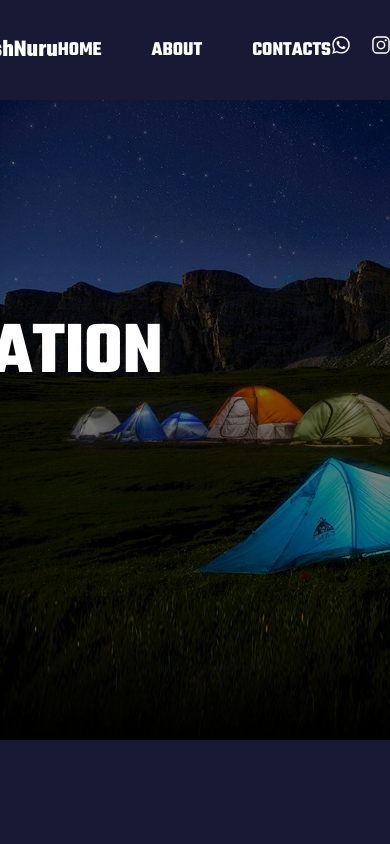
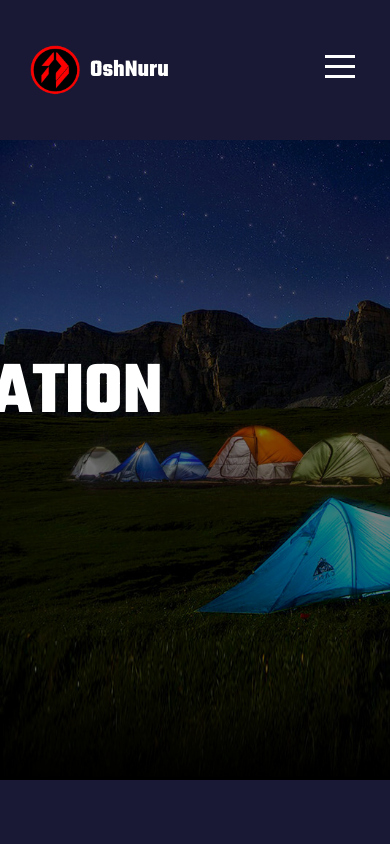
Before and after one commit to danchikw/project-tourism, a plain HTML site: page pages/about/about.html in a window 390 px wide. Shown: the top 844 px of the page. Drawn offline with nearby package versions, Linux system fonts and the light colour scheme.

Commit message:
header фдадаптация буттуÐ

```diff
--- a/css/about css/about.css
+++ b/css/about css/about.css
@@ -6,8 +6,19 @@
 a{
     text-decoration: none;
 }
-.header{
-    height: 100px;
+body{
+    position: relative;
+    background-color:#191935;
+    overflow: hidden;
+    width:  100%;
+}
+
+header{
+    display: flex;
+    justify-content: space-between;
+}
+.header1{
+    height: 140px;
     display: flex;
     justify-content: center;
     align-items: center;
@@ -16,13 +27,18 @@ a{
 .block-content{
     width: 1200px;
     margin: 0 0 0 0;
-    z-index: 2;
+
     /*background: #f90000;*/
 }
 .logos{
     display: flex;
     align-items: center;
     justify-content: space-between;
+     z-index: 100;
+}
+.burger--menu{
+    display: flex;
+
 }
 .logo-title{
     display: flex;
@@ -40,37 +56,58 @@ a{
     display: flex;
     align-items: center;
     gap: 50px;
+    margin-right: 300px;
+    list-style-type: none;
 }
-.menu1 a{
+.menu1{
     text-decoration: none;
     color: white;
     font-weight: bold;
     font-size: 20px;
 }
-.menu1 a:hover{
+.menu1:hover{
     transition: 0.3s;
     color: #f90000;
 }
 .icons{
     color: white;
     display: flex;
+    align-items: center;
     font-size: 20px;
     gap: 20px;
 }
 .icon1:hover{
-    color: #4aff00;
-}
-.icon2:hover{
-    color: #d104ff;
-}
-.icon3:hover{
-    color: #0051ff;
-}
-.icon4:hover{
-    color: #f90000;
+    color:#f90000;
 }
 
+.header--burger__btn{
+    position: relative;
+    width: 40px;
+    height: 40px;
+    border: none;
+    background-color:transparent;
+    display: none;
+    z-index: 100;
 
+}
+.header--burger__btn span{
+    width: 30px;
+    height: 3px;
+    position: absolute;
+    background-color: #fff;
+    left: 5px;
+    transition: background-color .5s, opacity .25s, transform .5s;
+    will-change:  transform;
+}
+.header--burger__btn span:hover{
+    background-color: #777676;
+}
+.header--burger__btn span:nth-child(1){
+    transform: translateY(-10px);
+}
+.header--burger__btn span:nth-child(3){
+    transform: translateY(10px);
+}
 
 
 .main-block{
@@ -85,7 +122,7 @@ a{
     background-image: url("../../images/about-3-img.jpg  ");
     background-repeat:no-repeat;
     background-size: cover;
-    position: relative;
+position: relative;
 
 }
 #main-block::after{
@@ -96,7 +133,7 @@ a{
     height: 100%;
     position: absolute;
     background-color: rgba(0, 0, 0, 0.5); /* Чем меньше третий параметр в rgba(), тем менее прозрачен темный фильтр */
-    z-index: 1;
+
 }
 .main-text{
     color: #ffffff;
--- /dev/null
+++ b/css/about css/aboutAdaptiv.css
@@ -0,0 +1,57 @@
+@media (max-width: 900px) {
+    .header--burger__btn {
+        display: block;
+    }
+    .header.open .header--burger__btn span:nth-child(1){
+        transform:  rotate(-45deg);
+    }
+    .header.open .header--burger__btn span:nth-child(2){
+        opacity: 0;
+    }
+    .header.open .header--burger__btn span:nth-child(3){
+        transform: rotate(45deg);
+    }
+    .logos {
+        position: absolute;
+        top: 0;
+        right:-300px;
+        width: 300px;
+        height: 300px;
+        display: flex;
+        flex-direction: column;
+        align-items: center;
+        background-color:#191935;
+        padding: 60px 0;
+        visibility: hidden;
+        transition: transform .5s, opacity .5s, visibility .5s;
+    }
+
+    .block-content {
+        margin: 0 30px;
+
+        /*background: #f90000;*/
+    }
+
+    .menu{
+        text-align: center;
+        margin: 0;
+        display: block;
+
+    }
+
+    .menu1{
+        width: 300px;
+        margin: 0;
+        padding: 10px 0;
+    }
+
+    .menu1 a{
+        width: 100%;
+        color: white;
+        font-size: 25px;
+    }
+    .header.open .logos{
+        transform: translateX(-100%);
+        visibility: visible;
+    }
+}
--- a/css/about css/amongnature.css
+++ b/css/about css/amongnature.css
@@ -6,8 +6,19 @@
 a{
     text-decoration: none;
 }
-.header{
-    height: 100px;
+body{
+    position: relative;
+    background-color:#191935;
+    overflow: hidden;
+    width:  100%;
+}
+
+header{
+    display: flex;
+    justify-content: space-between;
+}
+.header1{
+    height: 140px;
     display: flex;
     justify-content: center;
     align-items: center;
@@ -16,13 +27,18 @@ a{
 .block-content{
     width: 1200px;
     margin: 0 0 0 0;
-    z-index: 2;
+
     /*background: #f90000;*/
 }
 .logos{
     display: flex;
     align-items: center;
     justify-content: space-between;
+
+}
+.burger--menu{
+    display: flex;
+
 }
 .logo-title{
     display: flex;
@@ -40,32 +56,114 @@ a{
     display: flex;
     align-items: center;
     gap: 50px;
+    margin-right: 300px;
+    list-style-type: none;
 }
-.menu1 a{
+.menu1{
     text-decoration: none;
     color: white;
     font-weight: bold;
     font-size: 20px;
 }
-.menu1 a:hover{
+.menu1:hover{
     transition: 0.3s;
     color: #f90000;
 }
 .icons{
     color: white;
     display: flex;
+    align-items: center;
     font-size: 20px;
     gap: 20px;
 }
 .icon1:hover{
-    color: #4aff00;
+    color:#f90000;
 }
-.icon2:hover{
-    color: #d104ff;
+
+.header--burger__btn{
+    position: relative;
+    width: 40px;
+    height: 40px;
+    border: none;
+    background-color:transparent;
+    display: none;
+
 }
-.icon3:hover{
-    color: #0051ff;
+.header--burger__btn span{
+    width: 30px;
+    height: 3px;
+    position: absolute;
+    background-color: #fff;
+    left: 5px;
+    transition: background-color .5s, opacity .25s, transform .5s;
+    will-change:  transform;
 }
-.icon4:hover{
-    color: #f90000;
+.header--burger__btn span:hover{
+    background-color: #777676;
 }
+.header--burger__btn span:nth-child(1){
+    transform: translateY(-10px);
+}
+.header--burger__btn span:nth-child(3){
+    transform: translateY(10px);
+}
+
+
+
+@media (max-width: 900px) {
+    .header--burger__btn {
+        display: block;
+    }
+    .header.open .header--burger__btn span:nth-child(1){
+        transform:  rotate(-45deg);
+    }
+    .header.open .header--burger__btn span:nth-child(2){
+        opacity: 0;
+    }
+    .header.open .header--burger__btn span:nth-child(3){
+        transform: rotate(45deg);
+    }
+    .logos {
+        position: absolute;
+        top: 0;
+        right:-300px;
+        width: 300px;
+        height: 300px;
+        display: flex;
+        flex-direction: column;
+        align-items: center;
+        background-color: blue;
+        padding: 60px 0;
+        visibility: hidden;
+        transition: transform .5s, opacity .5s, visibility .5s;
+    }
+
+    .block-content {
+        margin: 0 30px;
+
+        /*background: #f90000;*/
+    }
+
+    .menu{
+        text-align: center;
+        margin: 0;
+        display: block;
+
+    }
+
+    .menu1{
+        width: 300px;
+        margin: 0;
+        padding: 10px 0;
+    }
+
+    .menu1 a{
+        width: 100%;
+       color: white;
+        font-size: 25px;
+    }
+    .header.open .logos{
+        transform: translateX(-100%);
+        visibility: visible;
+    }
+}
--- a/pages/about/about.html
+++ b/pages/about/about.html
@@ -9,22 +9,24 @@
   <link rel="stylesheet" href="../../css/about%20css/about.css">
   <link rel="preconnect" href="https://fonts.googleapis.com">
   <link rel="preconnect" href="https://fonts.gstatic.com" crossorigin>
+  <script  defer src="./main.js"></script>
+  <link rel="stylesheet" href="../../css/about%20css/aboutAdaptiv.css">
   <link href="https://fonts.googleapis.com/css2?family=Teko:wght@300..700&family=Ubuntu:wght@500&display=swap" rel="stylesheet">
 </head>
 <body>
-<section class="header">
+<section class="header1" >
   <div class="block-content">
-    <header>
-      <div class="logos">
-        <div class="logo-title">
-          <img class="logo" src="../../images/log.png">
-          <h2 class="title">OshNuru</h2>
-        </div>
-        <div class="menu">
-          <div class="menu1"><a href="../../index.html">HOME</a></div>
-          <div class="menu1"><a href="">ABOUT</a></div>
-          <div class="menu1"><a href="/pages/contact.html">CONTACTS</a></div>
-        </div>
+    <header class="header ">
+      <div class="logo-title">
+        <img class="logo" src="../../images/log.png">
+        <h2 class="title">OshNuru</h2>
+      </div>
+      <div class="logos" id="logos">
+        <ul class="menu">
+          <a href="../../index.html"><h3 class="menu1"> HOME</h3></a>
+          <a href=""><h3 class="menu1">ABOUT</h3></a>
+          <a href="/pages/contact.html"><h3 class="menu1">CONTACT</h3></a>
+        </ul>
         <div class="icons">
           <a class="icon1">
             <ion-icon name="logo-whatsapp"></ion-icon>
@@ -38,11 +40,17 @@
           <a class="icon1">
             <ion-icon name="logo-youtube"></ion-icon>
           </a>
+
         </div>
+
       </div>
+      <button class="header--burger__btn" id="burger">
+        <span></span><span></span><span></span>
+      </button>
     </header>
   </div>
 </section>
+
 
 <section id="main-block">
   <div class="main-block">
--- /dev/null
+++ b/pages/about/main.js
@@ -0,0 +1,6 @@
+document.addEventListener("DOMContentLoaded", function (){
+   document.getElementById("burger").addEventListener("click", function () {
+
+     document.querySelector(".header").classList.toggle("open")
+   })
+})
```
Also changed, not shown: pages/about/amongnature.html (+14 -11 lines).
